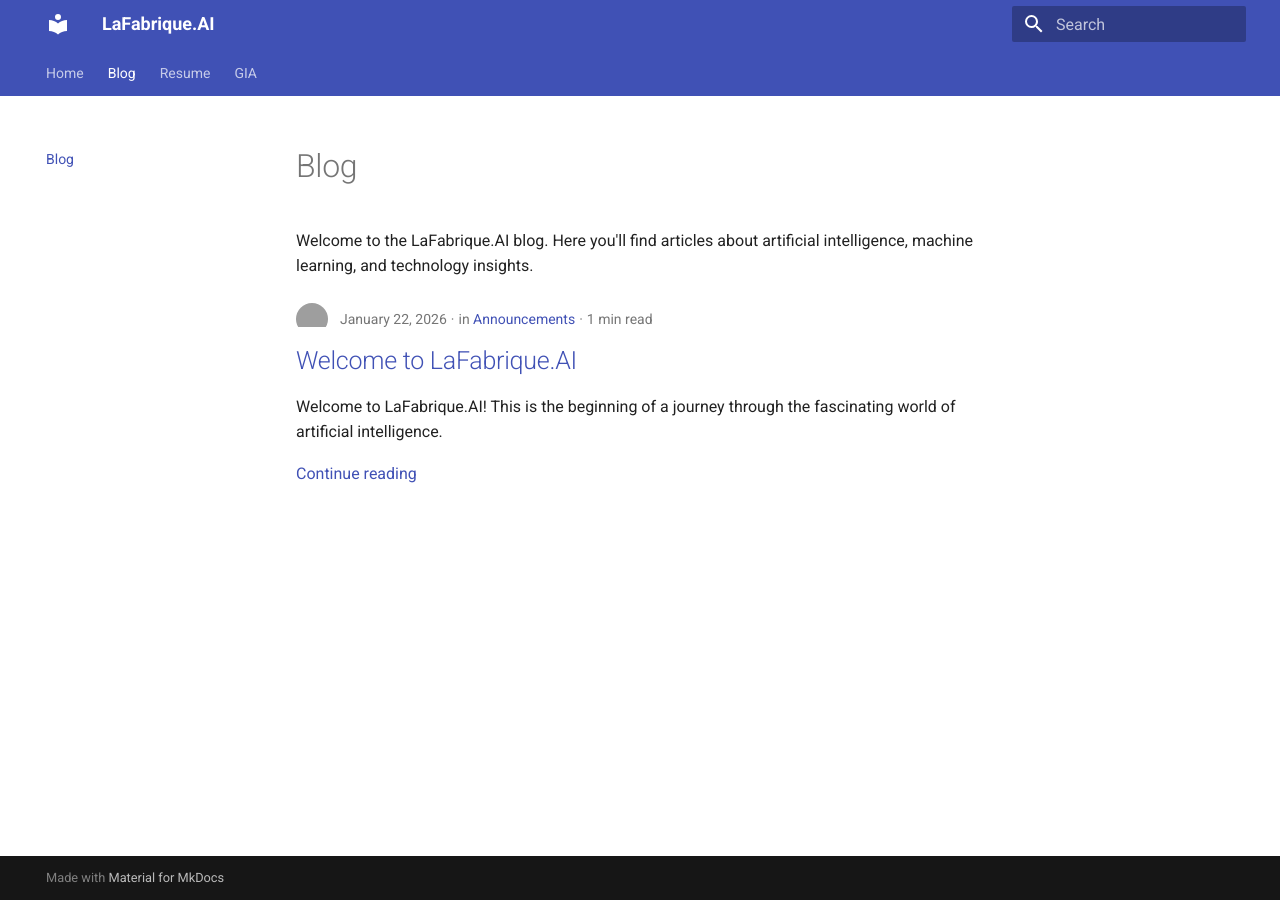
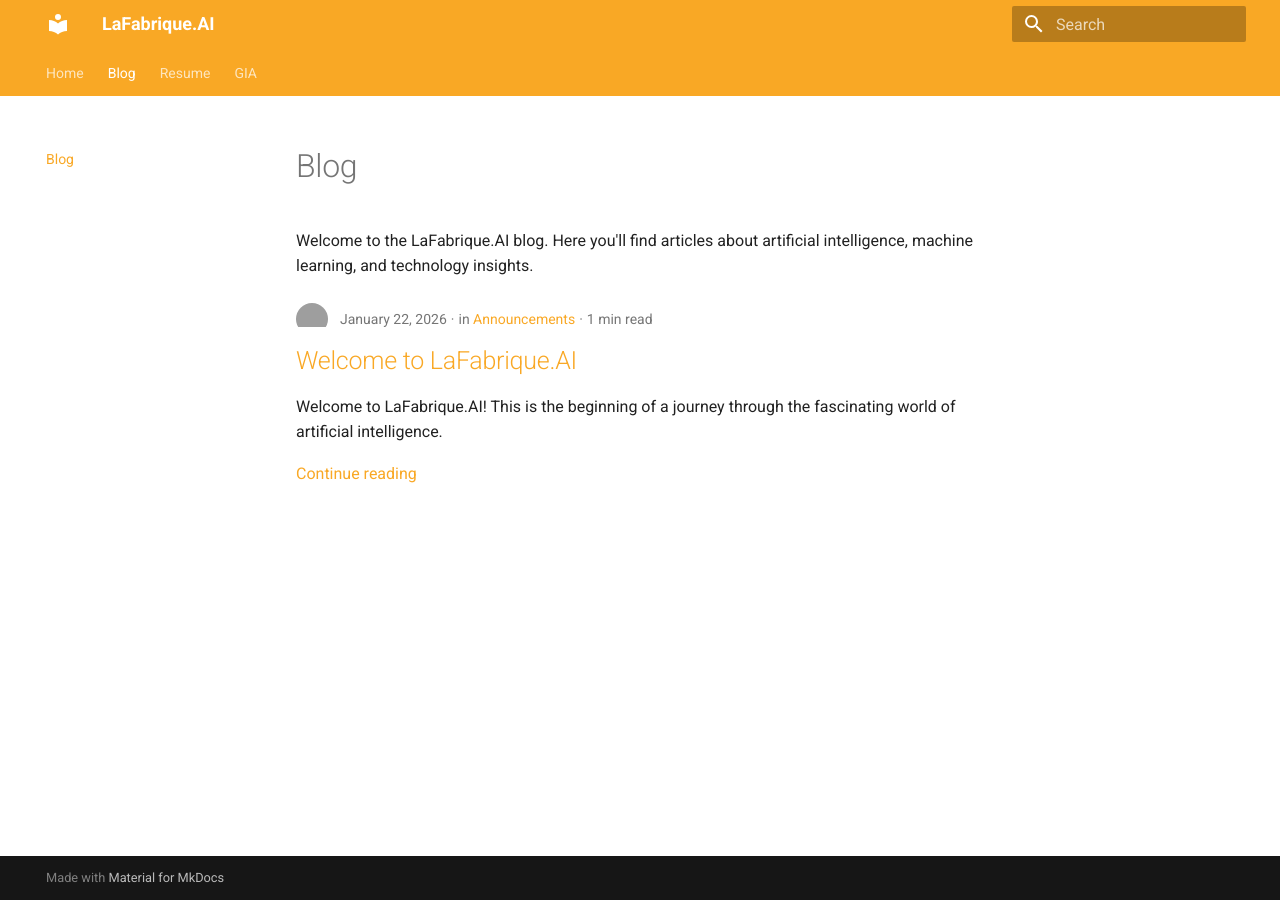
Before and after one commit to coulof/lafabrique.ai, an MkDocs documentation site: the page built from docs/blog/index.md, in a window 1280 px wide. Built offline with MkDocs 1.6.1 and Material for MkDocs 9.7.7, drawn with Linux system fonts in a browser that asks for light colours; grey boxes are pictures that could not be loaded.

Commit message:
Restore dynamic theme rotation (blue/red/yellow)
- Update extra.js to rotate themes on each page reload
- Show corresponding banner based on data-theme attribute
- CSS variables set dynamically for header and accent colors
- All three banners loaded, visibility controlled by CSS
- Simplified main.html template

Co-Authored-By: Claude Opus 4.5 <noreply@anthropic.com>

```diff
--- a/docs/javascripts/extra.js
+++ b/docs/javascripts/extra.js
@@ -1,45 +1,46 @@
 // Theme rotation for LaFabrique.AI
-// Changes theme on each page reload within a session
+// Rotates between blue, red, yellow themes on each page reload
 
 (function() {
-  const themes = ['blue', 'red', 'yellow'];
+  var themes = ['blue', 'red', 'yellow'];
+  var colors = {
+    blue:   { primary: '#1976d2', accent: '#1565c0' },
+    red:    { primary: '#e53935', accent: '#c62828' },
+    yellow: { primary: '#f9a825', accent: '#f57f17' }
+  };
 
-  function getRandomTheme() {
-    const index = Math.floor(Math.random() * themes.length);
-    return themes[index];
+  function applyTheme(theme) {
+    var root = document.documentElement;
+    var color = colors[theme];
+
+    root.setAttribute('data-theme', theme);
+    root.style.setProperty('--md-primary-fg-color', color.primary);
+    root.style.setProperty('--md-accent-fg-color', color.accent);
+    root.style.setProperty('--md-primary-fg-color--light', color.primary + '1a');
+    root.style.setProperty('--md-primary-fg-color--dark', color.accent);
   }
 
-  function applyTheme(theme) {
-    document.documentElement.setAttribute('data-theme', theme);
+  function getNextTheme(current) {
+    var available = themes.filter(function(t) { return t !== current; });
+    return available[Math.floor(Math.random() * available.length)];
   }
 
   function initTheme() {
-    // Check if we should rotate theme (on page load)
-    const lastTheme = sessionStorage.getItem('lafabrique-theme');
-    let newTheme;
+    var stored = sessionStorage.getItem('lafabrique-theme');
+    var theme;
 
-    if (lastTheme) {
-      // Get a different theme from the current one
-      const availableThemes = themes.filter(t => t !== lastTheme);
-      const index = Math.floor(Math.random() * availableThemes.length);
-      newTheme = availableThemes[index];
+    if (stored && colors[stored]) {
+      // On reload, pick a different theme
+      theme = getNextTheme(stored);
     } else {
-      newTheme = getRandomTheme();
+      // First visit, pick random
+      theme = themes[Math.floor(Math.random() * themes.length)];
     }
 
-    sessionStorage.setItem('lafabrique-theme', newTheme);
-    applyTheme(newTheme);
+    sessionStorage.setItem('lafabrique-theme', theme);
+    applyTheme(theme);
   }
 
-  // Apply theme as soon as possible to prevent flash
-  if (document.readyState === 'loading') {
-    // Apply immediately if DOM not ready
-    const savedTheme = sessionStorage.getItem('lafabrique-theme');
-    if (savedTheme) {
-      applyTheme(savedTheme);
-    }
-    document.addEventListener('DOMContentLoaded', initTheme);
-  } else {
-    initTheme();
-  }
+  // Run immediately
+  initTheme();
 })();
--- a/docs/stylesheets/extra.css
+++ b/docs/stylesheets/extra.css
@@ -1,22 +1,62 @@
-/* Theme color schemes */
+/* ========================================
+   Theme Color Schemes
+   ======================================== */
+
 :root {
   --md-primary-fg-color: #1976d2;
-  --md-accent-fg-color: #1976d2;
+  --md-accent-fg-color: #1565c0;
+  --md-primary-fg-color--light: #1976d21a;
+  --md-primary-fg-color--dark: #1565c0;
 }
 
 [data-theme="blue"] {
   --md-primary-fg-color: #1976d2;
-  --md-accent-fg-color: #1976d2;
+  --md-accent-fg-color: #1565c0;
+  --md-primary-fg-color--light: #1976d21a;
+  --md-primary-fg-color--dark: #1565c0;
 }
 
 [data-theme="red"] {
   --md-primary-fg-color: #e53935;
-  --md-accent-fg-color: #e53935;
+  --md-accent-fg-color: #c62828;
+  --md-primary-fg-color--light: #e539351a;
+  --md-primary-fg-color--dark: #c62828;
 }
 
 [data-theme="yellow"] {
   --md-primary-fg-color: #f9a825;
-  --md-accent-fg-color: #f9a825;
+  --md-accent-fg-color: #f57f17;
+  --md-primary-fg-color--light: #f9a8251a;
+  --md-primary-fg-color--dark: #f57f17;
+}
+
+/* ========================================
+   Header Styling with Theme Colors
+   ======================================== */
+
+/* Header background uses theme color */
+.md-header {
+  background-color: var(--md-primary-fg-color);
+}
+
+/* Tabs use theme color */
+.md-tabs {
+  background-color: var(--md-primary-fg-color);
+}
+
+/* Active tab indicator */
+.md-tabs__link--active,
+.md-tabs__link:hover {
+  opacity: 1;
+}
+
+/* Links use theme accent */
+.md-typeset a {
+  color: var(--md-primary-fg-color);
+}
+
+.md-typeset a:hover {
+  color: var(--md-accent-fg-color);
 }
 
 /* ========================================
@@ -44,7 +84,7 @@
   z-index: 1;
 }
 
-/* Individual banner images */
+/* Individual banner images - hidden by default */
 .mdx-hero__banner {
   position: absolute;
   top: 0;
@@ -54,19 +94,24 @@
   object-fit: cover;
   object-position: center;
   opacity: 0;
-  transition: opacity 0.5s ease-in-out;
-  will-change: transform;
+  transition: opacity 0.3s ease;
 }
 
-/* Show active theme banner */
-[data-theme="blue"] .mdx-hero__banner[data-theme="blue"],
-[data-theme="red"] .mdx-hero__banner[data-theme="red"],
-[data-theme="yellow"] .mdx-hero__banner[data-theme="yellow"] {
+/* Show banner based on theme */
+[data-theme="blue"] .mdx-hero__banner[data-banner="blue"] {
   opacity: 1;
 }
 
-/* Default to blue if no theme set */
-:root:not([data-theme]) .mdx-hero__banner[data-theme="blue"] {
+[data-theme="red"] .mdx-hero__banner[data-banner="red"] {
+  opacity: 1;
+}
+
+[data-theme="yellow"] .mdx-hero__banner[data-banner="yellow"] {
+  opacity: 1;
+}
+
+/* Default fallback - show blue if no theme set */
+html:not([data-theme]) .mdx-hero__banner[data-banner="blue"] {
   opacity: 1;
 }
 
--- a/mkdocs.yml
+++ b/mkdocs.yml
@@ -13,8 +13,8 @@ theme:
     - content.tabs.link
   palette:
     - scheme: default
-      primary: indigo
-      accent: indigo
+      primary: custom
+      accent: custom
 
 nav:
   - Home: index.md
--- a/overrides/home.html
+++ b/overrides/home.html
@@ -24,11 +24,11 @@
   </style>
 
   <!-- Hero Section -->
-  <section class="mdx-hero" data-md-color-scheme="slate">
+  <section class="mdx-hero">
     <div class="mdx-hero__image">
-      <img src="assets/images/1.png" alt="" class="mdx-hero__banner" data-theme="blue" draggable="false">
-      <img src="assets/images/2.png" alt="" class="mdx-hero__banner" data-theme="red" draggable="false">
-      <img src="assets/images/3.png" alt="" class="mdx-hero__banner" data-theme="yellow" draggable="false">
+      <img src="assets/images/1.png" alt="" class="mdx-hero__banner" data-banner="blue" draggable="false">
+      <img src="assets/images/2.png" alt="" class="mdx-hero__banner" data-banner="red" draggable="false">
+      <img src="assets/images/3.png" alt="" class="mdx-hero__banner" data-banner="yellow" draggable="false">
     </div>
     <div class="mdx-hero__content">
       <h1>LaFabrique.AI</h1>
--- a/overrides/main.html
+++ b/overrides/main.html
@@ -1,22 +1,4 @@
 {% extends "base.html" %}
-
-{% block extrahead %}
-  <style>
-    /* Apply theme immediately to prevent flash */
-    :root {
-      --theme-banner: url('../assets/images/1.png');
-    }
-  </style>
-  <script>
-    // Apply saved theme immediately
-    (function() {
-      var theme = sessionStorage.getItem('lafabrique-theme');
-      if (theme) {
-        document.documentElement.setAttribute('data-theme', theme);
-      }
-    })();
-  </script>
-{% endblock %}
 
 {% block content %}
   {{ super() }}
```
